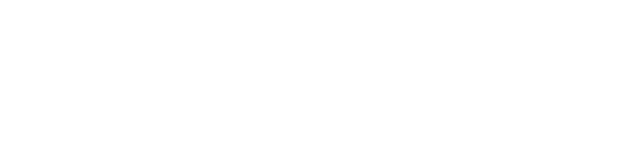
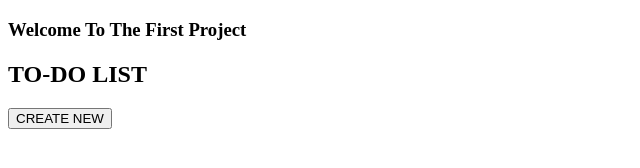
Before and after one commit to Devintel-byte/to-do-list, a website: page To-do list/index.html in a window 1280 px wide. Shown: the whole page, without its empty margins (0-640 px from the left). Drawn offline with Linux system fonts and the light colour scheme.

Commit message:
another change

```diff
--- a/To-do list/index.html
+++ b/To-do list/index.html
@@ -4,9 +4,20 @@
     <meta charset="UTF-8">
     <meta http-equiv="X-UA-Compatible" content="IE=edge">
     <meta name="viewport" content="width=device-width, initial-scale=1.0">
-    <title>To-do list</title>
+    <title>To-do List</title>
 </head>
 <body>
 
+    <header><h3>Welcome To The First Project</h3></header>
+    <section>
+        <div class="todo">
+            <h1>TO-DO LIST</h1>
+        </div>
+
+        <div class="btn">
+            <button>CREATE NEW</button>
+        </div>
+    </section>
+
 </body>
 </html>
```
Also changed, not shown: To-do list/html/CreateNew.html (added, +12 -0 lines).
